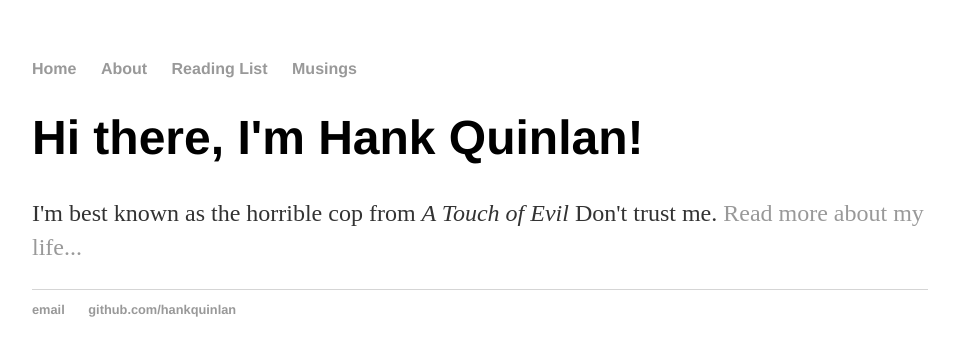
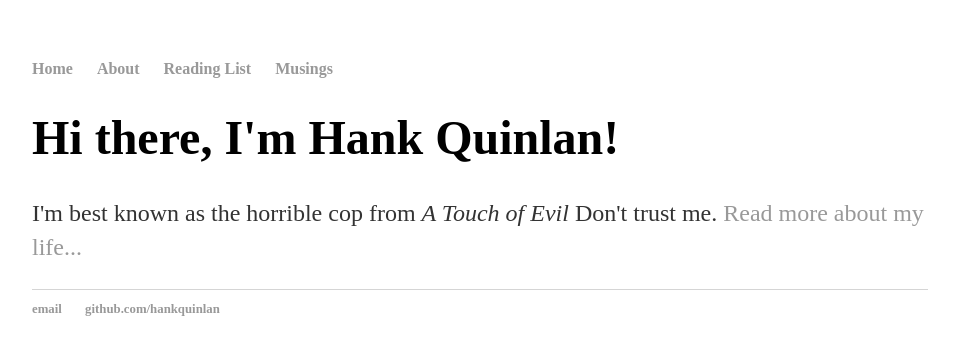
Before and after one commit to achai8/achai8.github.io, a Jekyll site: the page built from index.html, in a window 1280 px wide. Shown: the top 356 px of the page, without its empty margins (160-1115 px from the left). Built offline with Jekyll 4.4.1, drawn with Linux system fonts in a browser that asks for light colours.

Commit message:
change font

```diff
--- a/css/main.css
+++ b/css/main.css
@@ -3,7 +3,7 @@ body {
     width: 70%;
 }
 nav ul, footer ul {
-    font-family:'Helvetica', 'Arial', 'Sans-Serif';
+    font-family:'Nunito' 'Helvetica', 'Arial', 'Sans-Serif';
     padding: 0px;
     list-style: none;
     font-weight: bold;
@@ -21,7 +21,7 @@ a:hover {
 }
 h1 {
     font-size: 3em;
-    font-family:'Helvetica', 'Arial', 'Sans-Serif';
+    font-family:'Nunito' 'Helvetica', 'Arial', 'Sans-Serif';
 }
 p {
     font-size: 1.5em;
```
Also changed, not shown: 1 other file.
